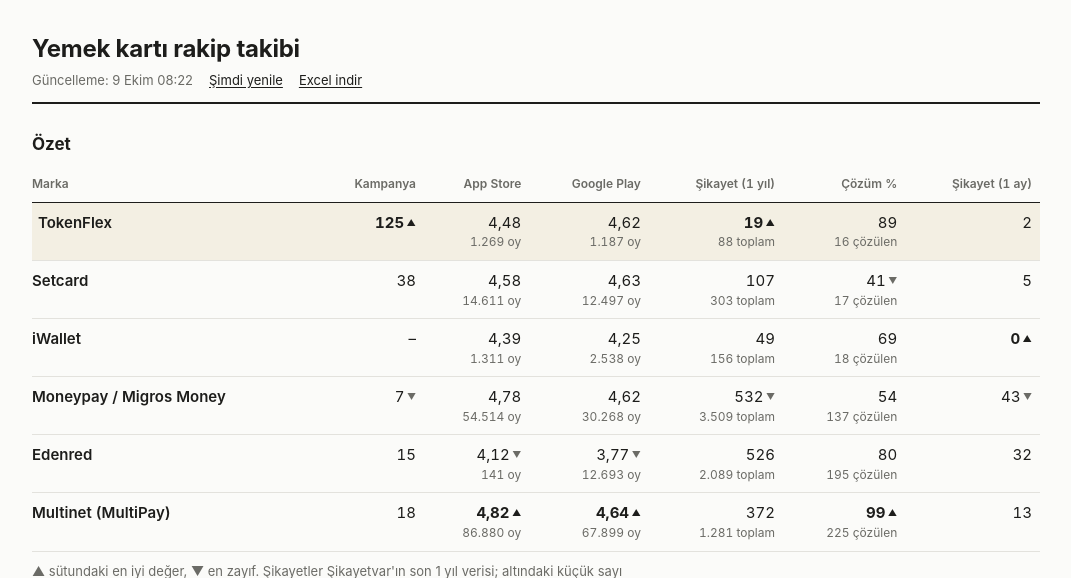
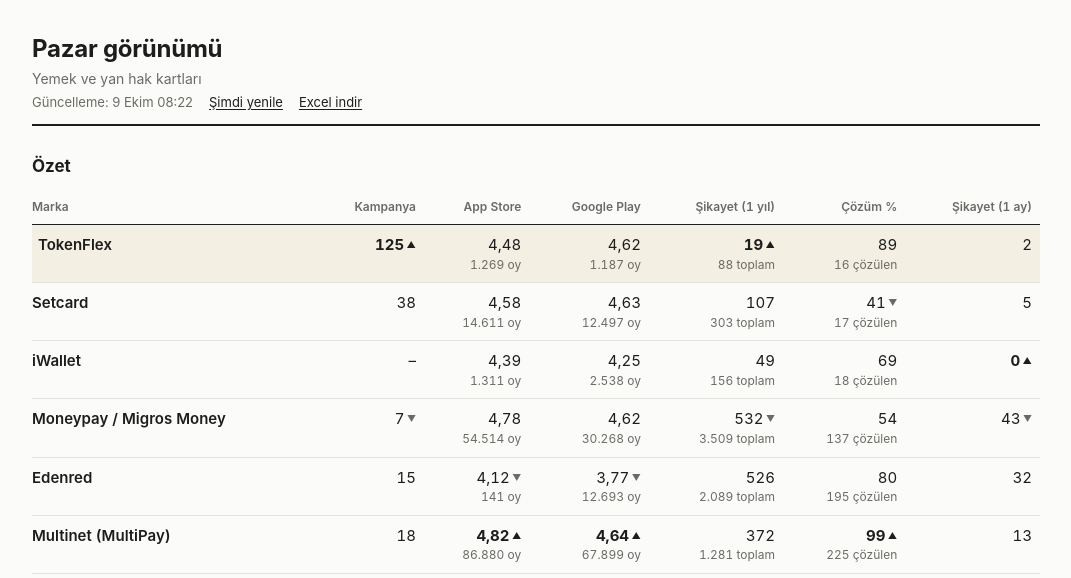
Before and after one commit to furkankarsli/fkstech-iot, a Flask app: page /zk/ in a window 1280 px wide. Shown: the top 578 px of the page, without its empty margins (104-1175 px from the left). Run offline with Flask 3, Linux system fonts and the light colour scheme.

Commit message:
zk: rename page to 'Pazar görünümü'
Co-Authored-By: Claude Opus 5.5 <noreply@anthropic.com>

```diff
--- a/templates/zk.html
+++ b/templates/zk.html
@@ -3,7 +3,7 @@
 <head>
     <meta charset="UTF-8">
     <meta name="viewport" content="width=device-width, initial-scale=1.0">
-    <title>Rakip Takibi</title>
+    <title>Pazar Görünümü</title>
     <meta name="robots" content="noindex">
     <link rel="icon" type="image/png" href="/static/favicon.png">
     <style>
@@ -27,6 +27,7 @@
         .wrap { max-width: 1040px; margin: 0 auto; padding: 32px 16px 64px; }
         header { border-bottom: 2px solid var(--line-strong); padding-bottom: 12px; margin-bottom: 28px; }
         h1 { font-size: 24px; font-weight: 700; letter-spacing: -0.01em; }
+        .kicker { font-size: 14px; color: var(--muted); margin-top: 2px; }
         h2 { font-size: 17px; font-weight: 700; margin-bottom: 10px; }
         .meta { color: var(--muted); font-size: 13px; margin-top: 4px; display: flex; flex-wrap: wrap; gap: 4px 16px; align-items: baseline; }
         .meta button, .meta a {
@@ -105,7 +106,8 @@
 <body>
 <div class="wrap">
     <header>
-        <h1>Yemek kartı rakip takibi</h1>
+        <h1>Pazar görünümü</h1>
+        <div class="kicker">Yemek ve yan hak kartları</div>
         <div class="meta">
             <span id="guncelleme">Yükleniyor…</span>
             <button id="yenileBtn" type="button">Şimdi yenile</button>
--- a/zk/web.py
+++ b/zk/web.py
@@ -98,6 +98,6 @@ def excel():
     return send_file(
         buf,
         as_attachment=True,
-        download_name=f"rakip_takibi_{d['tarih']}.xlsx",
+        download_name=f"pazar_gorunumu_{d['tarih']}.xlsx",
         mimetype="application/vnd.openxmlformats-officedocument.spreadsheetml.sheet",
     )
```
